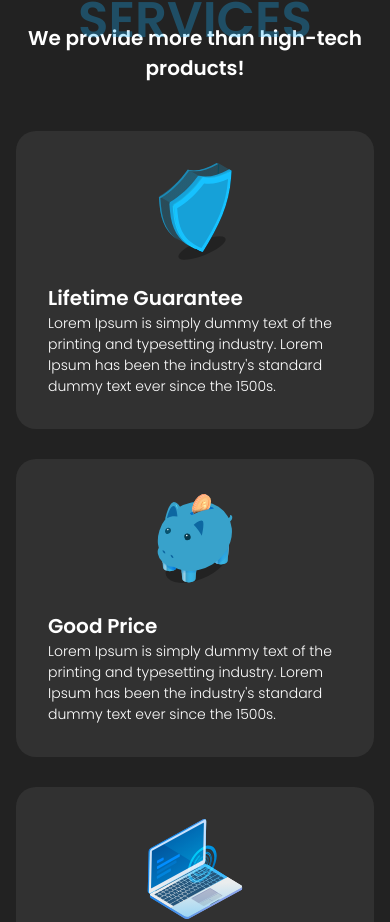
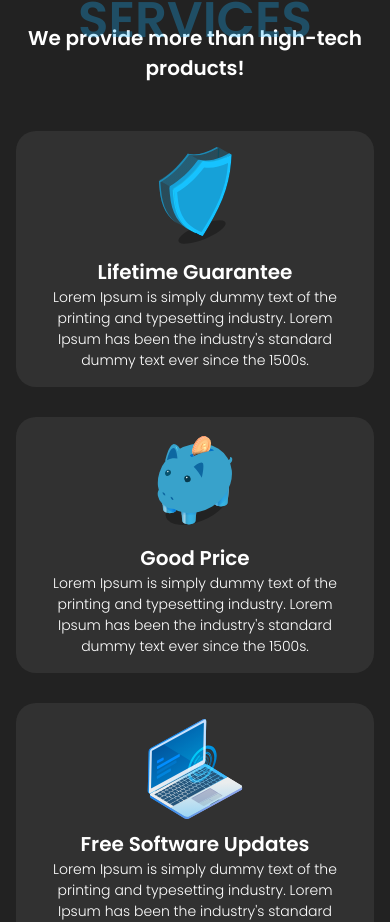
Before and after one commit to Tcodingg/techgear, a React (Create React App) app: page / in a window 390 px wide. Shown: the part 2129-3051 px from the top of the page. Built offline with nearby package versions, Linux system fonts and the light colour scheme.

Commit message:
remove comments and shrink service images

```diff
--- a/src/components/services/Services.scss
+++ b/src/components/services/Services.scss
@@ -13,7 +13,7 @@
       img {
          max-width: 100px;
          height: auto;
-         flex: 1;
+         flex-shrink: 1;
       }
    }
 }
@@ -21,10 +21,6 @@
 @media (max-width: 848px) {
    .service-container {
       grid-template-columns: 1fr;
-      //   margin-top: 3rem;
-      .service-wrapper {
-         //  margin-top: 1rem;
-      }
    }
 }
 
@@ -32,6 +28,9 @@
    .service-container {
       .service-wrapper {
          flex-direction: column;
+         text-align: center;
+         padding: 1rem 2rem;
+         gap: 10px;
       }
    }
 }
```
Also changed, not shown: src/App.scss (+0 -9 lines).
